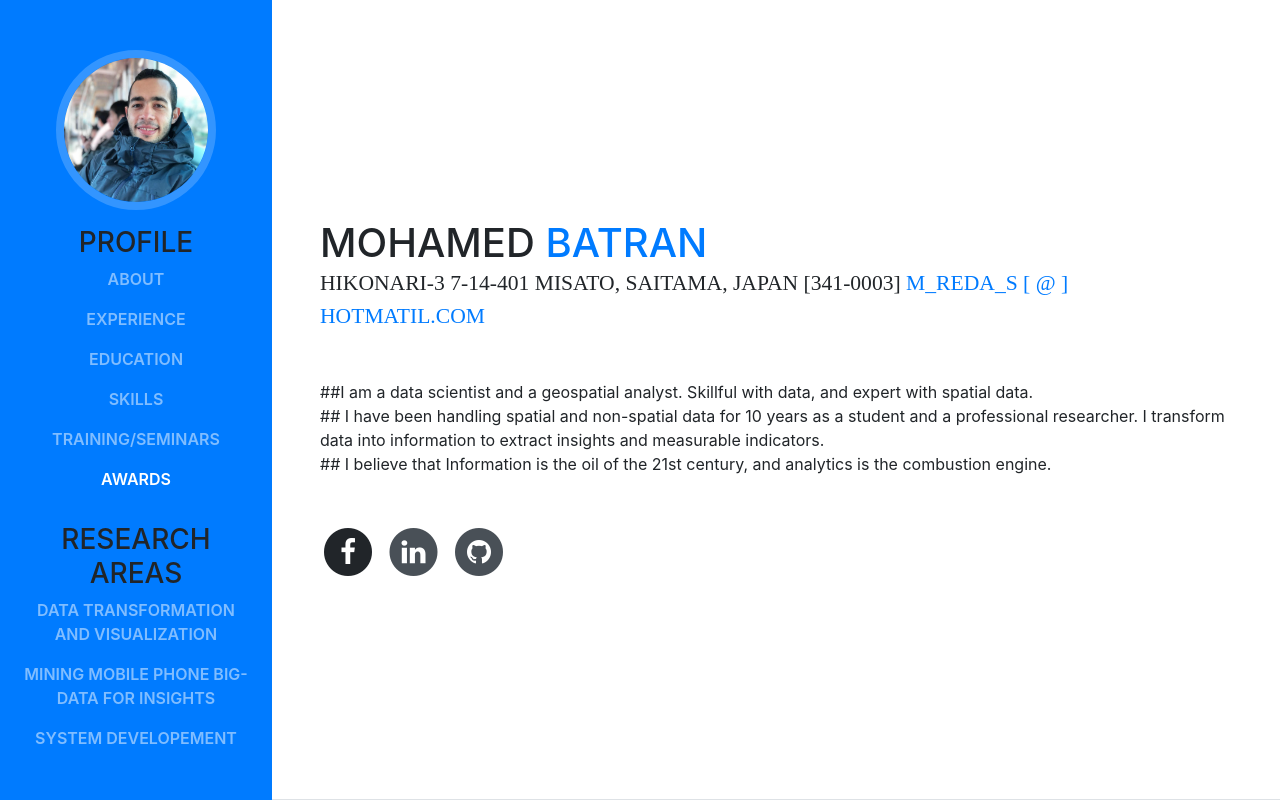
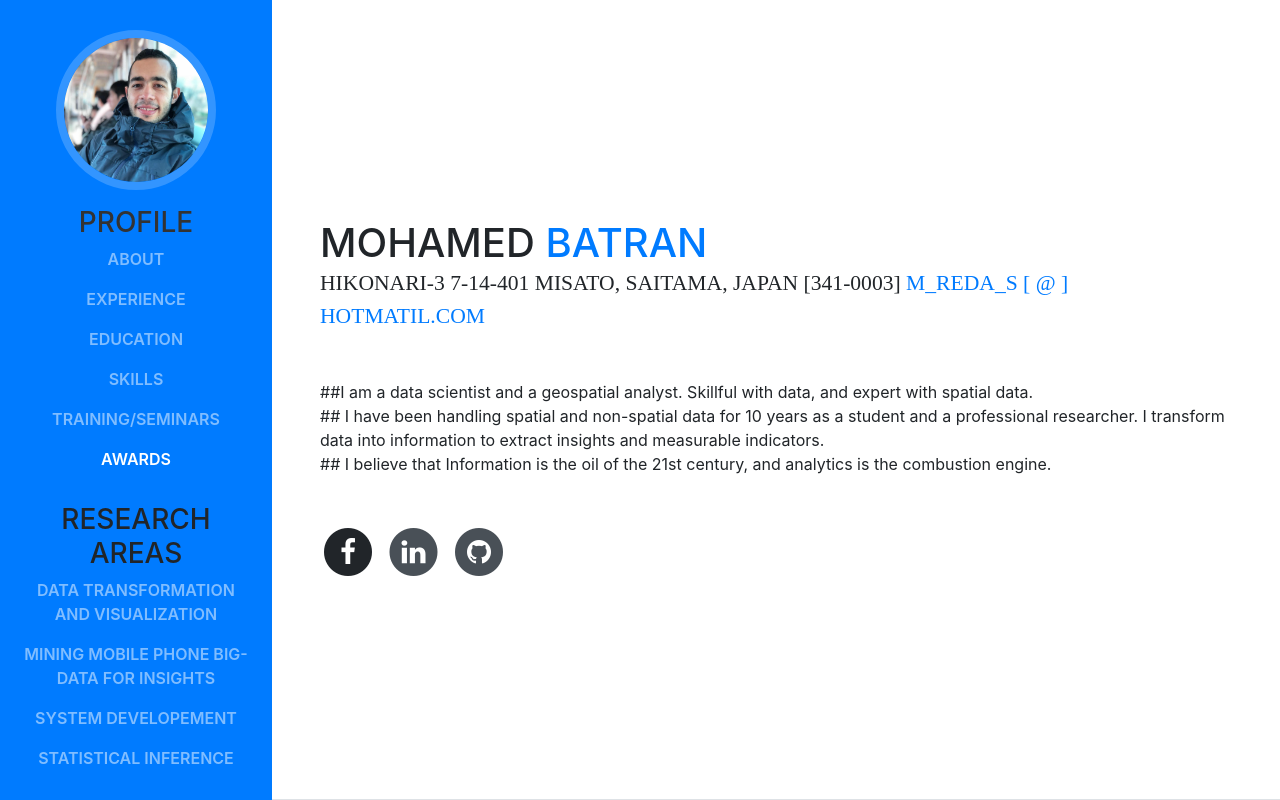
Before and after one commit to mbatran/old_website, a website with bundled scripts: page index.html in a window 1280 px wide. Shown: the top 800 px of the page. Built offline with nearby package versions, Linux system fonts and the light colour scheme; a web font is replaced by a local one.

Commit message:
Add files via upload

```diff
--- a/index.html
+++ b/index.html
@@ -40,7 +40,7 @@
       </button>
       <div class="collapse navbar-collapse" id="navbarSupportedContent">
         <ul class="navbar-nav">
-                        <h3 class="mb-0">Profile</h3>
+         <h3 class="mb-0"> <a href="index.html" style="color: #333333;">Profile</a></h3>
 
           <li class="nav-item">
             <a class="nav-link js-scroll-trigger" href="#about">About</a>
@@ -61,7 +61,7 @@
             <a class="nav-link js-scroll-trigger" href="#awards">Awards</a>
           </li>
             <br>
-            <h3 class="mb-0">Research areas</h3>
+            <h3 class="mb-0" >Research areas</h3>
           <li class="nav-item">
             <a class="nav-link" href="Cairo.htm">Data Transformation and Visualization</a>
           </li>
@@ -70,6 +70,9 @@
           </li>
           <li class="nav-item">
             <a class="nav-link" href="JSS.htm">System Developement</a>
+          </li>
+          <li class="nav-item">
+            <a class="nav-link" href="Statistical%20inferrence.htm">Statistical Inference</a>
           </li>
 
         </ul>
```
